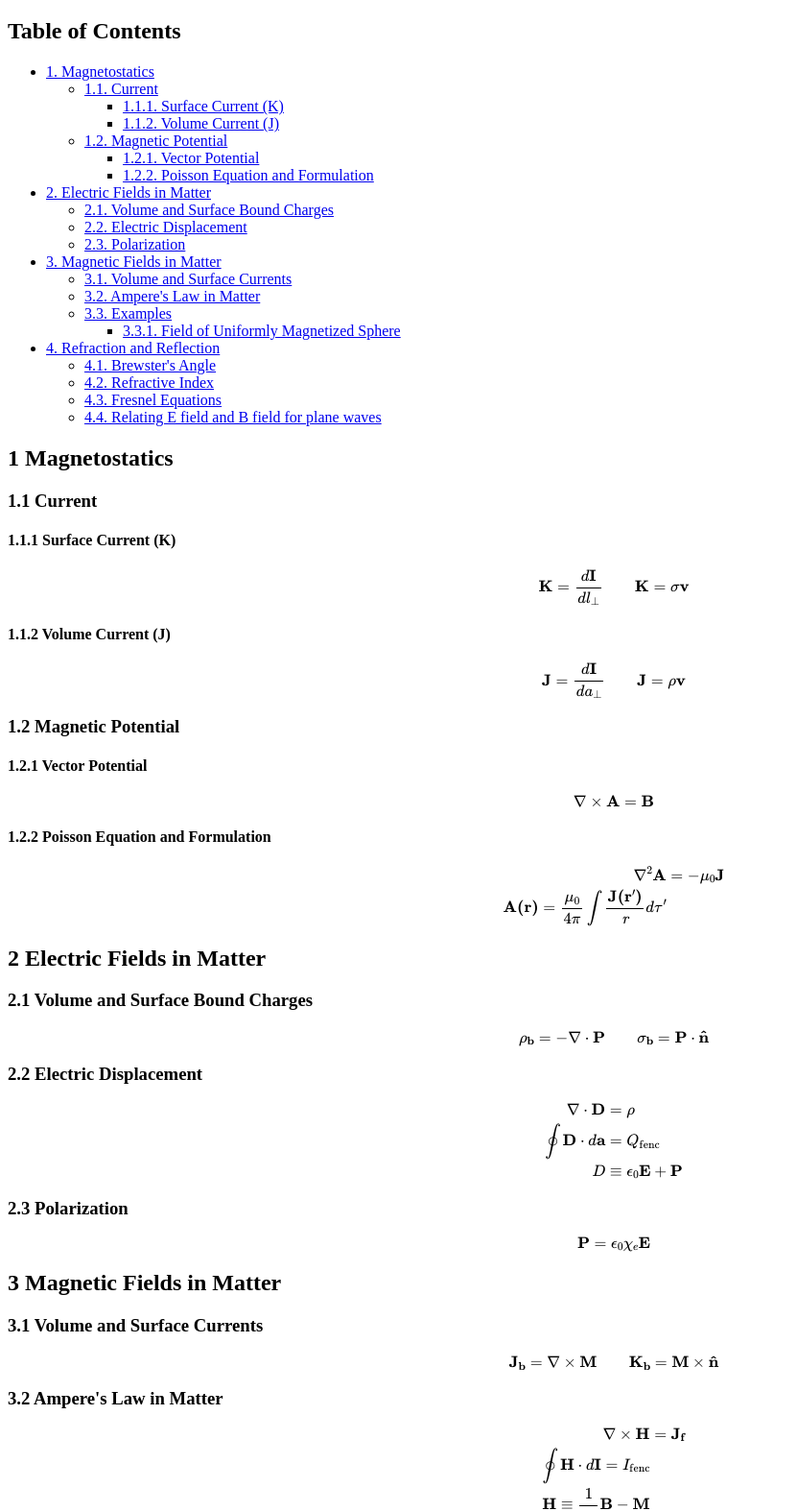
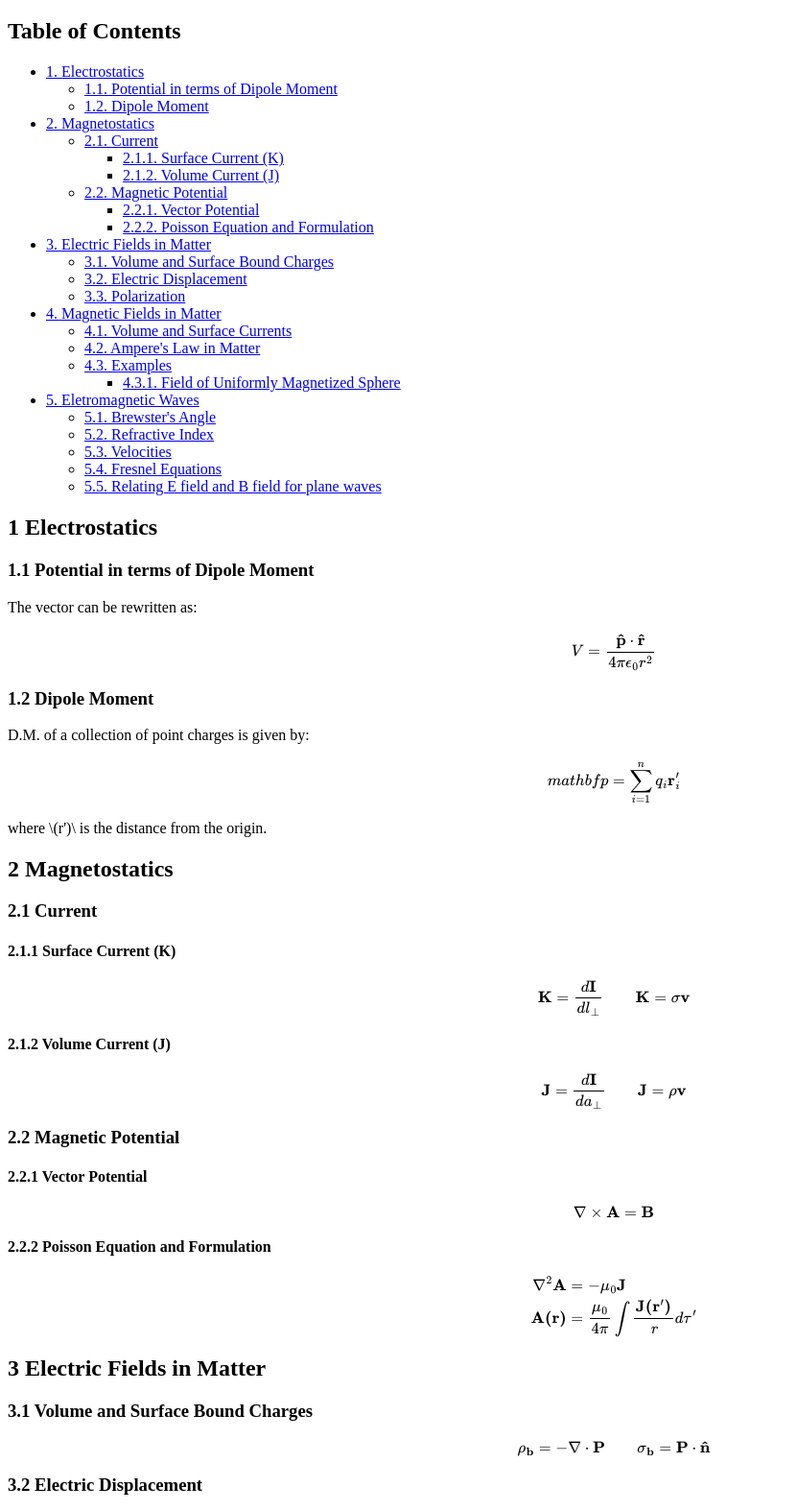
Before and after one commit to zcapkkk/physnotesweb, a plain HTML site: page em.html in a window 1280 px wide. Shown: the part 59-1633 px from the top of the page at 96% size, without its empty margins (0-831 px from the left). Drawn offline with nearby package versions, Linux system fonts and the light colour scheme; some packages are replaced by stand-ins of ours.

Commit message:
changed em notes again and repo

```diff
--- a/em.html
+++ b/em.html
@@ -3,7 +3,7 @@
 "http://www.w3.org/TR/xhtml1/DTD/xhtml1-strict.dtd">
 <html xmlns="http://www.w3.org/1999/xhtml" lang="en" xml:lang="en">
 <head>
-<!-- 2022-04-27 Wed 11:33 -->
+<!-- 2022-04-30 Sat 13:07 -->
 <meta http-equiv="Content-Type" content="text/html;charset=utf-8" />
 <meta name="viewport" content="width=device-width, initial-scale=1" />
 <title>Important formulas</title>
@@ -256,46 +256,53 @@ for the JavaScript code in this tag.
 <h2>Table of Contents</h2>
 <div id="text-table-of-contents">
 <ul>
-<li><a href="#org54c70ff">1. Magnetostatics</a>
+<li><a href="#orga564498">1. Electrostatics</a>
 <ul>
-<li><a href="#orga70ccf5">1.1. Current</a>
-<ul>
-<li><a href="#org442a2e2">1.1.1. Surface Current (K)</a></li>
-<li><a href="#org3ac3e65">1.1.2. Volume Current (J)</a></li>
+<li><a href="#org7ceadf8">1.1. Potential in terms of Dipole Moment</a></li>
+<li><a href="#org4ff0e8c">1.2. Dipole Moment</a></li>
 </ul>
 </li>
-<li><a href="#org821a576">1.2. Magnetic Potential</a>
+<li><a href="#orge2427d1">2. Magnetostatics</a>
 <ul>
-<li><a href="#org210ed50">1.2.1. Vector Potential</a></li>
-<li><a href="#org2288ef4">1.2.2. Poisson Equation and Formulation</a></li>
+<li><a href="#org9c1cef9">2.1. Current</a>
+<ul>
+<li><a href="#org811706d">2.1.1. Surface Current (K)</a></li>
+<li><a href="#orgd437360">2.1.2. Volume Current (J)</a></li>
+</ul>
+</li>
+<li><a href="#orgad43060">2.2. Magnetic Potential</a>
+<ul>
+<li><a href="#org8f2d5f1">2.2.1. Vector Potential</a></li>
+<li><a href="#orgcde7edf">2.2.2. Poisson Equation and Formulation</a></li>
 </ul>
 </li>
 </ul>
 </li>
-<li><a href="#orge6b3727">2. Electric Fields in Matter</a>
+<li><a href="#org0c4d3a1">3. Electric Fields in Matter</a>
 <ul>
-<li><a href="#orgf8da5b8">2.1. Volume and Surface Bound Charges</a></li>
-<li><a href="#orgc44671d">2.2. Electric Displacement</a></li>
-<li><a href="#org4bbe1f4">2.3. Polarization</a></li>
+<li><a href="#orgcac3be0">3.1. Volume and Surface Bound Charges</a></li>
+<li><a href="#org03b894f">3.2. Electric Displacement</a></li>
+<li><a href="#org89f0ab3">3.3. Polarization</a></li>
 </ul>
 </li>
-<li><a href="#orgc5fb6af">3. Magnetic Fields in Matter</a>
+<li><a href="#orgacab524">4. Magnetic Fields in Matter</a>
 <ul>
-<li><a href="#orgecb896a">3.1. Volume and Surface Currents</a></li>
-<li><a href="#org25420f6">3.2. Ampere's Law in Matter</a></li>
-<li><a href="#org2dd27a0">3.3. Examples</a>
+<li><a href="#org15b83fb">4.1. Volume and Surface Currents</a></li>
+<li><a href="#orgdf37b3f">4.2. Ampere's Law in Matter</a></li>
+<li><a href="#org98a34b6">4.3. Examples</a>
 <ul>
-<li><a href="#org4323851">3.3.1. Field of Uniformly Magnetized Sphere</a></li>
+<li><a href="#orgcd01548">4.3.1. Field of Uniformly Magnetized Sphere</a></li>
 </ul>
 </li>
 </ul>
 </li>
-<li><a href="#org7f9a739">4. Refraction and Reflection</a>
+<li><a href="#org87c9c56">5. Eletromagnetic Waves</a>
 <ul>
-<li><a href="#org1dc3c2c">4.1. Brewster's Angle</a></li>
-<li><a href="#org7f64b5c">4.2. Refractive Index</a></li>
-<li><a href="#org9e24368">4.3. Fresnel Equations</a></li>
-<li><a href="#orgfb93edf">4.4. Relating E field and B field for plane waves</a></li>
+<li><a href="#org127eee9">5.1. Brewster's Angle</a></li>
+<li><a href="#org2d44266">5.2. Refractive Index</a></li>
+<li><a href="#orga4e3bfe">5.3. Velocities</a></li>
+<li><a href="#orgd49150d">5.4. Fresnel Equations</a></li>
+<li><a href="#orgde8d4e3">5.5. Relating E field and B field for plane waves</a></li>
 </ul>
 </li>
 </ul>
@@ -303,27 +310,52 @@ for the JavaScript code in this tag.
 </div>
 
 
-
-<div id="outline-container-org54c70ff" class="outline-2">
-<h2 id="org54c70ff"><span class="section-number-2">1</span> Magnetostatics</h2>
+<div id="outline-container-orga564498" class="outline-2">
+<h2 id="orga564498"><span class="section-number-2">1</span> Electrostatics</h2>
 <div class="outline-text-2" id="text-1">
 </div>
-<div id="outline-container-orga70ccf5" class="outline-3">
-<h3 id="orga70ccf5"><span class="section-number-3">1.1</span> Current</h3>
+<div id="outline-container-org7ceadf8" class="outline-3">
+<h3 id="org7ceadf8"><span class="section-number-3">1.1</span> Potential in terms of Dipole Moment</h3>
 <div class="outline-text-3" id="text-1-1">
+<p>
+The vector can be rewritten as:
+\[ V = \frac{\mathbf{\hat{p}}\cdot\mathbf{\hat{r}}}{4\pi\epsilon_0 r^2}\]
+</p>
 </div>
-<div id="outline-container-org442a2e2" class="outline-4">
-<h4 id="org442a2e2"><span class="section-number-4">1.1.1</span> Surface Current (K)</h4>
-<div class="outline-text-4" id="text-1-1-1">
+</div>
+
+<div id="outline-container-org4ff0e8c" class="outline-3">
+<h3 id="org4ff0e8c"><span class="section-number-3">1.2</span> Dipole Moment</h3>
+<div class="outline-text-3" id="text-1-2">
+<p>
+D.M. of a collection of point charges is given by:
+\[mathbf{p} = \sum_{i=1}^n q_i \mathbf{r}'_i\]
+where \(r')\ is the distance from the origin.
+</p>
+</div>
+</div>
+</div>
+
+<div id="outline-container-orge2427d1" class="outline-2">
+<h2 id="orge2427d1"><span class="section-number-2">2</span> Magnetostatics</h2>
+<div class="outline-text-2" id="text-2">
+</div>
+<div id="outline-container-org9c1cef9" class="outline-3">
+<h3 id="org9c1cef9"><span class="section-number-3">2.1</span> Current</h3>
+<div class="outline-text-3" id="text-2-1">
+</div>
+<div id="outline-container-org811706d" class="outline-4">
+<h4 id="org811706d"><span class="section-number-4">2.1.1</span> Surface Current (K)</h4>
+<div class="outline-text-4" id="text-2-1-1">
 <p>
 \[ \mathbf{K} = \frac{d\mathbf{I}}{dl_\perp} \qquad \mathbf{K} = \sigma \mathbf{v} \]
 </p>
 </div>
 </div>
 
-<div id="outline-container-org3ac3e65" class="outline-4">
-<h4 id="org3ac3e65"><span class="section-number-4">1.1.2</span> Volume Current (J)</h4>
-<div class="outline-text-4" id="text-1-1-2">
+<div id="outline-container-orgd437360" class="outline-4">
+<h4 id="orgd437360"><span class="section-number-4">2.1.2</span> Volume Current (J)</h4>
+<div class="outline-text-4" id="text-2-1-2">
 <p>
 \[ \mathbf{J} = \frac{d\mathbf{I}}{da_\perp} \qquad \mathbf{J} = \rho\mathbf{v} \]
 </p>
@@ -331,25 +363,25 @@ for the JavaScript code in this tag.
 </div>
 </div>
 
-<div id="outline-container-org821a576" class="outline-3">
-<h3 id="org821a576"><span class="section-number-3">1.2</span> Magnetic Potential</h3>
-<div class="outline-text-3" id="text-1-2">
+<div id="outline-container-orgad43060" class="outline-3">
+<h3 id="orgad43060"><span class="section-number-3">2.2</span> Magnetic Potential</h3>
+<div class="outline-text-3" id="text-2-2">
 </div>
-<div id="outline-container-org210ed50" class="outline-4">
-<h4 id="org210ed50"><span class="section-number-4">1.2.1</span> Vector Potential</h4>
-<div class="outline-text-4" id="text-1-2-1">
+<div id="outline-container-org8f2d5f1" class="outline-4">
+<h4 id="org8f2d5f1"><span class="section-number-4">2.2.1</span> Vector Potential</h4>
+<div class="outline-text-4" id="text-2-2-1">
 <p>
 \[ \nabla \times \mathbf{A}  = \mathbf{B} \]
 </p>
 </div>
 </div>
 
-<div id="outline-container-org2288ef4" class="outline-4">
-<h4 id="org2288ef4"><span class="section-number-4">1.2.2</span> Poisson Equation and Formulation</h4>
-<div class="outline-text-4" id="text-1-2-2">
+<div id="outline-container-orgcde7edf" class="outline-4">
+<h4 id="orgcde7edf"><span class="section-number-4">2.2.2</span> Poisson Equation and Formulation</h4>
+<div class="outline-text-4" id="text-2-2-2">
 \begin{align*}
 \nabla^2\mathbf{A} &= -\mu_0 \mathbf{J}\\
-\mathbf{A(r)} = \frac{\mu_0}{4\pi}\int \frac{\mathbf{J(r')}}{\mathit{r}}d\tau'
+\mathbf{A(r)} &= \frac{\mu_0}{4\pi}\int \frac{\mathbf{J(r')}}{\mathit{r}}d\tau'
 \end{align*}
 </div>
 </div>
@@ -357,22 +389,22 @@ for the JavaScript code in this tag.
 </div>
 
 
-<div id="outline-container-orge6b3727" class="outline-2">
-<h2 id="orge6b3727"><span class="section-number-2">2</span> Electric Fields in Matter</h2>
-<div class="outline-text-2" id="text-2">
+<div id="outline-container-org0c4d3a1" class="outline-2">
+<h2 id="org0c4d3a1"><span class="section-number-2">3</span> Electric Fields in Matter</h2>
+<div class="outline-text-2" id="text-3">
 </div>
-<div id="outline-container-orgf8da5b8" class="outline-3">
-<h3 id="orgf8da5b8"><span class="section-number-3">2.1</span> Volume and Surface Bound Charges</h3>
-<div class="outline-text-3" id="text-2-1">
+<div id="outline-container-orgcac3be0" class="outline-3">
+<h3 id="orgcac3be0"><span class="section-number-3">3.1</span> Volume and Surface Bound Charges</h3>
+<div class="outline-text-3" id="text-3-1">
 <p>
 \[ \mathbf{\rho_b} =-\nabla\cdot\mathbf{P} \qquad \mathbf{\sigma_b} = \mathbf{P}\cdot\mathbf{\hat{n}}\]
 </p>
 </div>
 </div>
 
-<div id="outline-container-orgc44671d" class="outline-3">
-<h3 id="orgc44671d"><span class="section-number-3">2.2</span> Electric Displacement</h3>
-<div class="outline-text-3" id="text-2-2">
+<div id="outline-container-org03b894f" class="outline-3">
+<h3 id="org03b894f"><span class="section-number-3">3.2</span> Electric Displacement</h3>
+<div class="outline-text-3" id="text-3-2">
 \begin{align*}
 \nabla \cdot \mathbf{D} &= \rho \\
 \oint \mathbf{D}\cdot d\mathbf{a} &= Q_\text{fenc}\\
@@ -382,9 +414,9 @@ D &\equiv \epsilon_0 \mathbf{E} + \mathbf{P}
 </div>
 
 
-<div id="outline-container-org4bbe1f4" class="outline-3">
-<h3 id="org4bbe1f4"><span class="section-number-3">2.3</span> Polarization</h3>
-<div class="outline-text-3" id="text-2-3">
+<div id="outline-container-org89f0ab3" class="outline-3">
+<h3 id="org89f0ab3"><span class="section-number-3">3.3</span> Polarization</h3>
+<div class="outline-text-3" id="text-3-3">
 <p>
 \[ \mathbf{P} = \epsilon_0\chi_e\mathbf{E}\]
 </p>
@@ -392,37 +424,37 @@ D &\equiv \epsilon_0 \mathbf{E} + \mathbf{P}
 </div>
 </div>
 
-<div id="outline-container-orgc5fb6af" class="outline-2">
-<h2 id="orgc5fb6af"><span class="section-number-2">3</span> Magnetic Fields in Matter</h2>
-<div class="outline-text-2" id="text-3">
+<div id="outline-container-orgacab524" class="outline-2">
+<h2 id="orgacab524"><span class="section-number-2">4</span> Magnetic Fields in Matter</h2>
+<div class="outline-text-2" id="text-4">
 </div>
-<div id="outline-container-orgecb896a" class="outline-3">
-<h3 id="orgecb896a"><span class="section-number-3">3.1</span> Volume and Surface Currents</h3>
-<div class="outline-text-3" id="text-3-1">
+<div id="outline-container-org15b83fb" class="outline-3">
+<h3 id="org15b83fb"><span class="section-number-3">4.1</span> Volume and Surface Currents</h3>
+<div class="outline-text-3" id="text-4-1">
 <p>
 \[ \mathbf{J_b} = \nabla\times\mathbf{M} \qquad \mathbf{K_b} = \mathbf{M} \times \mathbf{\hat{n}}\]
 </p>
 </div>
 </div>
 
-<div id="outline-container-org25420f6" class="outline-3">
-<h3 id="org25420f6"><span class="section-number-3">3.2</span> Ampere's Law in Matter</h3>
-<div class="outline-text-3" id="text-3-2">
+<div id="outline-container-orgdf37b3f" class="outline-3">
+<h3 id="orgdf37b3f"><span class="section-number-3">4.2</span> Ampere's Law in Matter</h3>
+<div class="outline-text-3" id="text-4-2">
 \begin{align*}
 \nabla\times\mathbf{H} &= \mathbf{J_f}\\
-\oint \mathbf{H} \cdot d\mathbf{I} = I_\text{fenc}\\
-\mathbf{H} \equiv \frac{1}{\mu_0}\mathbf{B} - \mathbf{M}
+\oint \mathbf{H} \cdot d\mathbf{I} &= I_\text{fenc}\\
+\mathbf{H} &\equiv \frac{1}{\mu_0}\mathbf{B} - \mathbf{M}
 \end{align*}
 </div>
 </div>
 
-<div id="outline-container-org2dd27a0" class="outline-3">
-<h3 id="org2dd27a0"><span class="section-number-3">3.3</span> Examples</h3>
-<div class="outline-text-3" id="text-3-3">
+<div id="outline-container-org98a34b6" class="outline-3">
+<h3 id="org98a34b6"><span class="section-number-3">4.3</span> Examples</h3>
+<div class="outline-text-3" id="text-4-3">
 </div>
-<div id="outline-container-org4323851" class="outline-4">
-<h4 id="org4323851"><span class="section-number-4">3.3.1</span> Field of Uniformly Magnetized Sphere</h4>
-<div class="outline-text-4" id="text-3-3-1">
+<div id="outline-container-orgcd01548" class="outline-4">
+<h4 id="orgcd01548"><span class="section-number-4">4.3.1</span> Field of Uniformly Magnetized Sphere</h4>
+<div class="outline-text-4" id="text-4-3-1">
 <p>
 \[ \mathbf{B} = \frac23\mu_0\mathbf{M} \]
 </p>
@@ -432,13 +464,13 @@ D &\equiv \epsilon_0 \mathbf{E} + \mathbf{P}
 </div>
 
 
-<div id="outline-container-org7f9a739" class="outline-2">
-<h2 id="org7f9a739"><span class="section-number-2">4</span> Refraction and Reflection</h2>
-<div class="outline-text-2" id="text-4">
+<div id="outline-container-org87c9c56" class="outline-2">
+<h2 id="org87c9c56"><span class="section-number-2">5</span> Eletromagnetic Waves</h2>
+<div class="outline-text-2" id="text-5">
 </div>
-<div id="outline-container-org1dc3c2c" class="outline-3">
-<h3 id="org1dc3c2c"><span class="section-number-3">4.1</span> Brewster's Angle</h3>
-<div class="outline-text-3" id="text-4-1">
+<div id="outline-container-org127eee9" class="outline-3">
+<h3 id="org127eee9"><span class="section-number-3">5.1</span> Brewster's Angle</h3>
+<div class="outline-text-3" id="text-5-1">
 <p>
 When \( r_\| = 0\) and \(r_\perp \neq 0\):
 \[ \alpha_B = tan^{-1}\left(\frac{n'}{n}\right)\]
@@ -448,37 +480,55 @@ The transmitted ray angle would be:
 </div>
 </div>
 
-<div id="outline-container-org7f64b5c" class="outline-3">
-<h3 id="org7f64b5c"><span class="section-number-3">4.2</span> Refractive Index</h3>
-<div class="outline-text-3" id="text-4-2">
+<div id="outline-container-org2d44266" class="outline-3">
+<h3 id="org2d44266"><span class="section-number-3">5.2</span> Refractive Index</h3>
+<div class="outline-text-3" id="text-5-2">
 <p>
 \[ n = \frac{ck}{\omega}\]
 </p>
 </div>
 </div>
 
-<div id="outline-container-org9e24368" class="outline-3">
-<h3 id="org9e24368"><span class="section-number-3">4.3</span> Fresnel Equations</h3>
-<div class="outline-text-3" id="text-4-3">
+<div id="outline-container-orga4e3bfe" class="outline-3">
+<h3 id="orga4e3bfe"><span class="section-number-3">5.3</span> Velocities</h3>
+<div class="outline-text-3" id="text-5-3">
 <p>
-Usually deal with materials where \(\mu_r = 1\]\), so:
+Phase velocity:
+\[ v_p = \frac{\omega}{k} = \frac{c}{n}\]
+For complex refractive index consider only the <b>real</b> part.
+</p>
+
+<p>
+Group velocity:
+\[ v_g = \frac{d\omega}{dk}\]
+Energy travels at group velocity so phase velocity <b>can</b> be faster than light.
+</p>
+</div>
+</div>
+
+<div id="outline-container-orgd49150d" class="outline-3">
+<h3 id="orgd49150d"><span class="section-number-3">5.4</span> Fresnel Equations</h3>
+<div class="outline-text-3" id="text-5-4">
+<p>
+Usually deal with materials where \(\mu_r = 1\), so:
 \[ n = \sqrt{\frac{\epsilon\mu}{\epsilon_0\mu_0}} = \sqrt{\epsilon_r}\]
 </p>
 </div>
 </div>
 
-<div id="outline-container-orgfb93edf" class="outline-3">
-<h3 id="orgfb93edf"><span class="section-number-3">4.4</span> Relating E field and B field for plane waves</h3>
-<div class="outline-text-3" id="text-4-4">
+<div id="outline-container-orgde8d4e3" class="outline-3">
+<h3 id="orgde8d4e3"><span class="section-number-3">5.5</span> Relating E field and B field for plane waves</h3>
+<div class="outline-text-3" id="text-5-5">
 <p>
-\[ \mathbf{\hat{B}} = \frac{1}{\omega} \mathbf{k}\times\mathbf{\hat{E}}\]</p>
+\[ \mathbf{\hat{B}} = \frac{1}{\omega} \mathbf{k}\times\mathbf{\hat{E}}\]
+</p>
 </div>
 </div>
 </div>
 </div>
 <div id="postamble" class="status">
 <p class="author">Author: Kelvin</p>
-<p class="date">Created: 2022-04-27 Wed 11:33</p>
+<p class="date">Created: 2022-04-30 Sat 13:07</p>
 <p class="validation"><a href="http://validator.w3.org/check?uri=referer">Validate</a></p>
 </div>
 </body>
```
